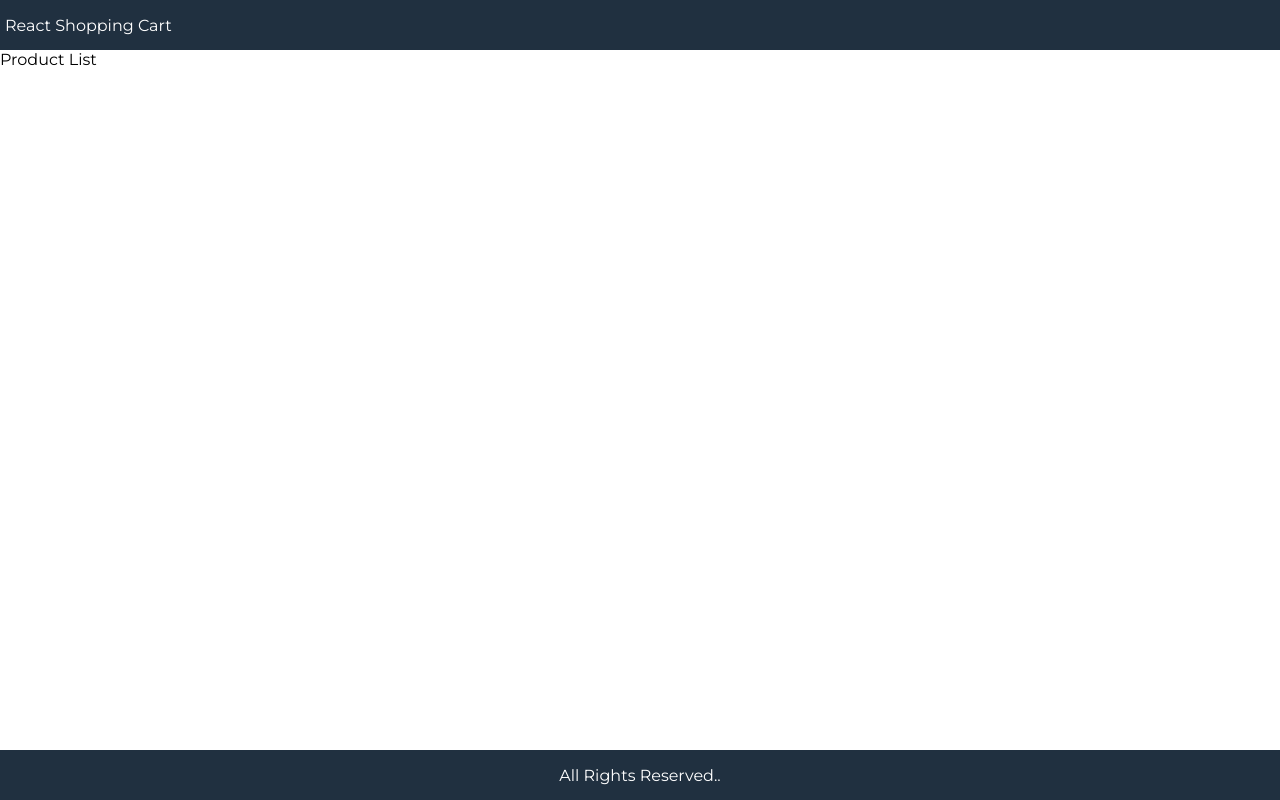
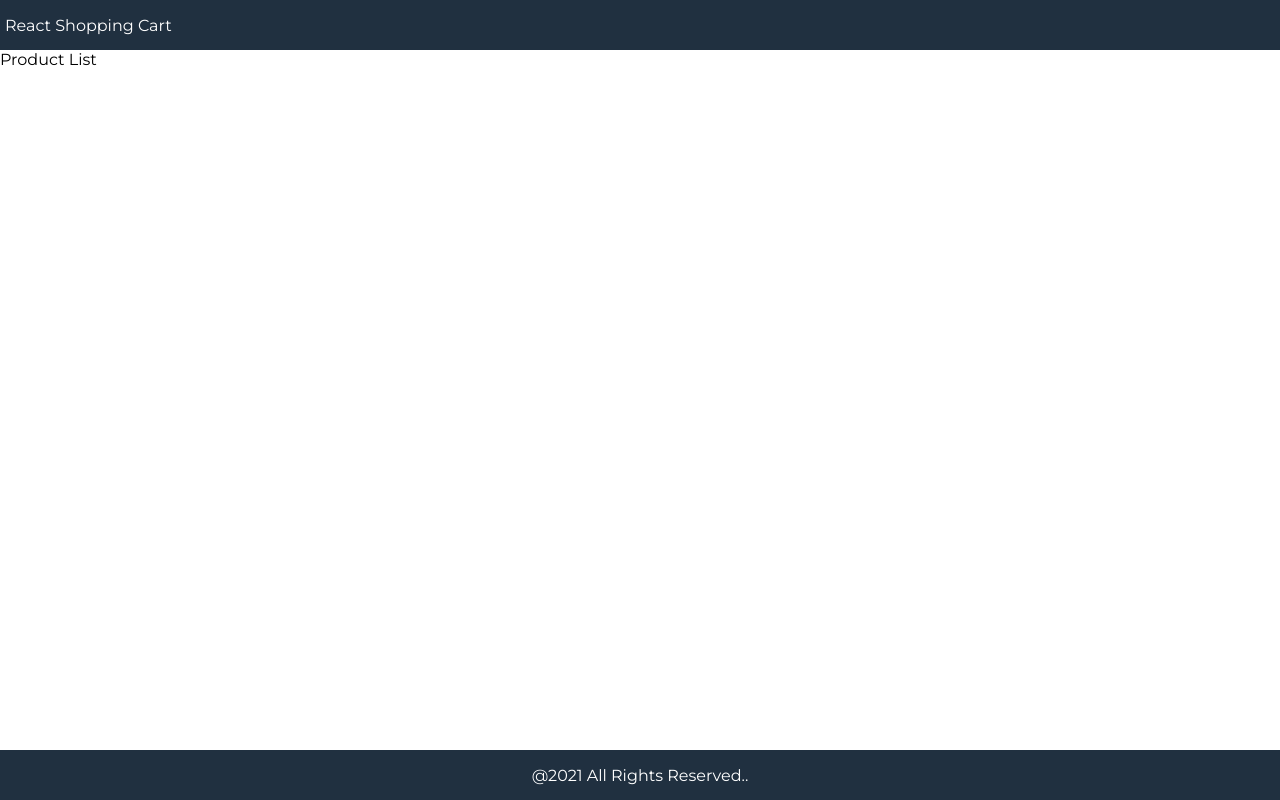
Before and after one commit to avinash0903/shopping-cart, a React (Create React App) app: page / in a window 1280 px wide. Built offline with nearby package versions, Linux system fonts and the light colour scheme.

Commit message:
first commit

```diff
--- a/src/App.js
+++ b/src/App.js
@@ -7,7 +7,7 @@ function App() {
         <a href="/">React Shopping Cart</a>
       </header>
       <main>Product List</main>
-      <footer>All Rights Reserved..</footer>
+      <footer>@2021 All Rights Reserved..</footer>
     </div>
   );
 }
```
